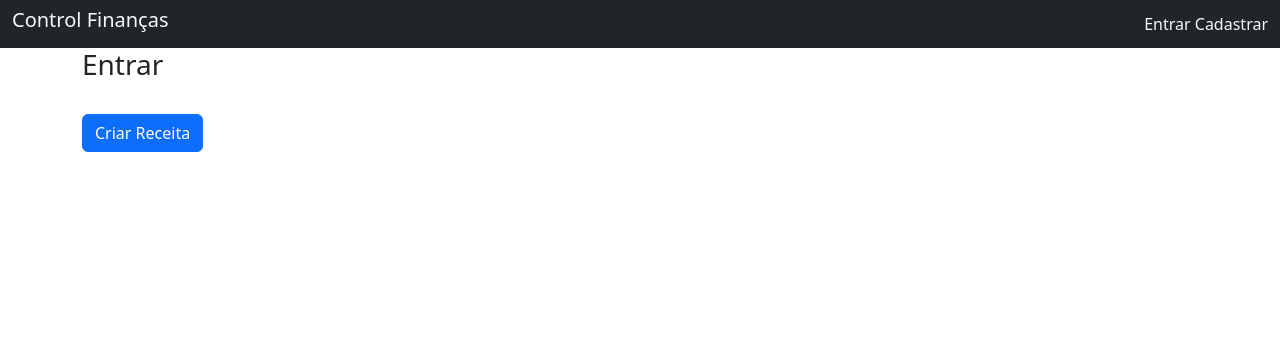
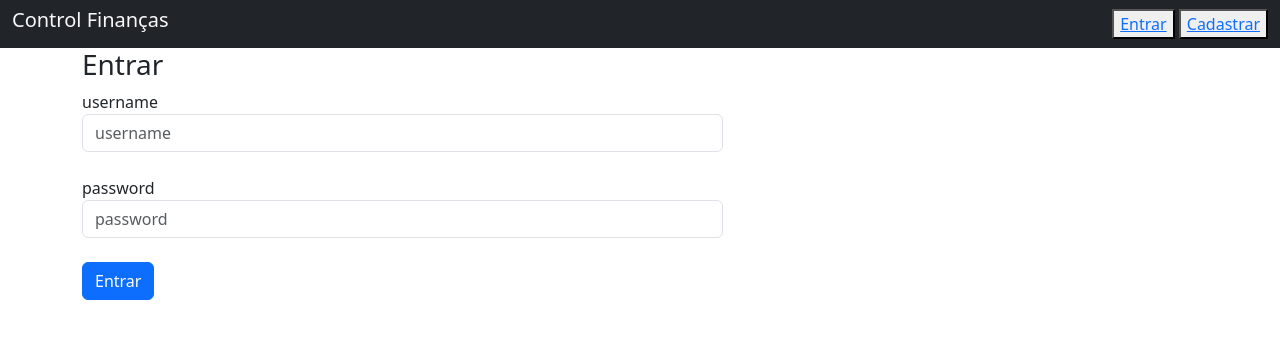
Before and after one commit to Danieldl0/ControleFinancas, a Django app: page /auth/login/ in a window 1280 px wide. Shown: the top 339 px of the page. Run offline with Django 4.2, Linux system fonts and the light colour scheme.

Commit message:
criação do login + logout

```diff
--- a/templates/bases/nav.html
+++ b/templates/bases/nav.html
@@ -3,9 +3,25 @@
 <nav class="navbar bg-dark">
     <div class="container-fluid">
       <h5 class="text-light">Control Finanças</h5>
-      <div class="text-light">
-          <a>Entrar</a>
-          <a>Cadastrar</a>
-      </div>
+      {% if user.is_authenticated %}
+        <div class="text-light">
+          <div class="nav-item dropdown">
+            <a class="nav-link dropdown-toggle" href="#" id="navbarDropdown" role="button" data-bs-toggle="dropdown" aria-expanded="false">
+              {{user}}
+            </a>
+            <ul class="dropdown-menu" >
+              <li><a class="dropdown-item" href="{% url 'logout' %}">Logout</a></li>
+            </ul>
+          </div>
+
+        </div>
+      {% else %}
+        <div class="text-light">
+            <button><a href="{% url 'login' %}">Entrar</a></button>
+            <button><a href="{% url 'cadastro' %}">Cadastrar</a></button>
+        </div>
+
+      {% endif %}
+
     </div>
   </nav>
--- a/usuario/templates/login.html
+++ b/usuario/templates/login.html
@@ -9,13 +9,22 @@
             <div class="col-md-7">
 
                 <h3> Entrar </h3>
+                {% if messages %}
+                    {% for message in messages %}
+                        <div class="alert {{ message.tags }}">{{ message }}</div>
+                    {% endfor %}
+                {% endif %}
 
                 <form action="#" enctype="multipart/form-data" method="POST">
                     {% csrf_token %}
 
-
+                    <label for"username"> username </label>
+                    <input name="username" type="text" class="form-control" placeholder="username"/>
                     <br>
-                    <input type="submit" class="btn btn-primary" value="Criar Receita">
+                    <label for"password"> password </label>
+                    <input name="password" type="password" class="form-control" placeholder="password"/>
+                    <br>
+                    <input type="submit" class="btn btn-primary" value="Entrar">
                 </form>
             </div>
         </div>
--- a/usuario/urls.py
+++ b/usuario/urls.py
@@ -1,7 +1,8 @@
 from django.urls import path
-from .views import login, cadastro
+from .views import login, cadastro, logout
 
 urlpatterns = [
     path('login/', login, name="login"),
     path('cadastro/', cadastro, name="cadastro"),
+    path('logout/', logout, name="logout"),
 ]
--- a/usuario/views.py
+++ b/usuario/views.py
@@ -1,26 +1,49 @@
 from django.shortcuts import render, redirect
 from .forms import UserForm
 from django.urls import reverse
+from django.contrib import auth
+from django.contrib import messages
+from django.contrib.messages import constants
 
-# Create your views here.
+
 
 def login(request, template_name="login.html"):
     if request.method == "GET":
         return render(request, template_name)
     if request.method == "POST":
 
+        # pegando os dados do fomurlario. username e senha
         username = request.POST.get('username')
-        password = request.POST.get('senha')
+        password = request.POST.get('password')
 
+        # autenticando o usuario com os dados de login
+        user = auth.authenticate(username=username, password=password)
 
+        # verificando se existe o usuario, caso não retorna uma mensagem de erro
+        if not user:
+            messages.add_message(request, constants.ERROR, 'Username ou senha inválidos')
+            return redirect(reverse('login'))
 
+        # Logar o usuario. criando uma seção para o userio autenticado.
+        auth.login(request, user)
         return render(request, template_name)
 
 
+def logout(request):
+    auth.logout(request)
+    return redirect(reverse('login'))
+
+
 def cadastro(request, template_name="cadastro.html"):
+    #criando uma instancia de UserForm
     form = UserForm(request.POST or None)
 
+
+    #verificando se os dados são validos
     if form.is_valid():
-        form.save()
+        # criando um novo usuario com os dados do formulario
+        user = form.save()
+        user.set_password(user.password) # salvando a senha como hash no banco de dados
+        user.save()
         return redirect(reverse('login'))
     return render(request, template_name, {"form": form})
```
Also changed, not shown: core/settings.py (+12 -0 lines), usuario/forms.py (+15 -6 lines).
